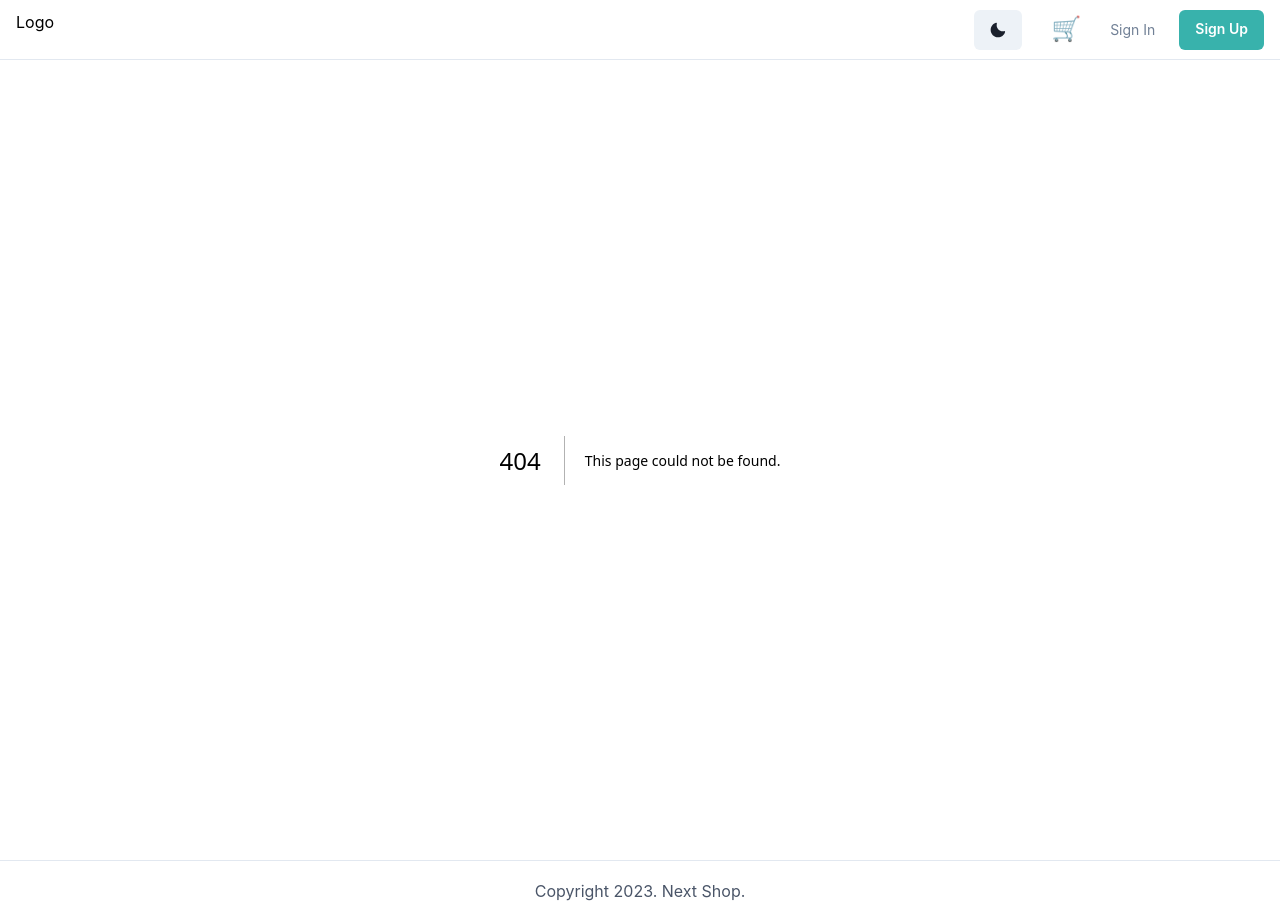
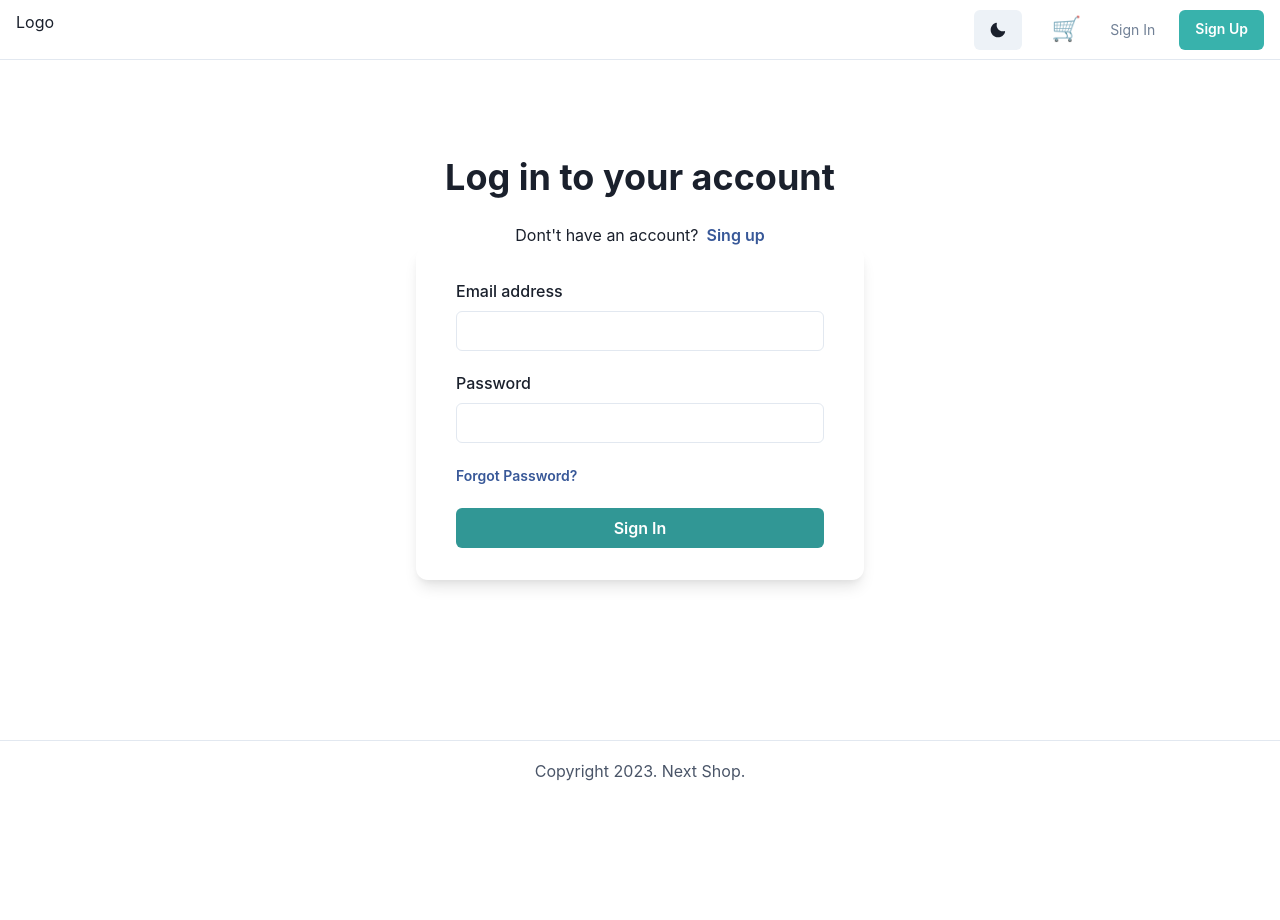
Before and after one commit to Borys-Mch/next-shop, a Next.js app: page /login in a window 1280 px wide. Before the commit this address had no page. After the commit the page ends 800 px from the top, so only its background shows below. Built offline with nearby package versions, Linux system fonts and the light colour scheme.

Commit message:
Created login page without functionality

```diff
--- /dev/null
+++ b/pages/login.js
@@ -0,0 +1,65 @@
+import {
+  Box,
+  Button,
+  Container,
+  FormControl,
+  FormLabel,
+  Heading,
+  HStack,
+  Input,
+  Stack,
+  Text,
+  useBreakpointValue,
+  useColorModeValue,
+} from "@chakra-ui/react";
+import React from "react";
+
+const LoginPage = () => {
+  return (
+    <Container
+      maxW="lg"
+      py={{ base: "12", md: "24" }}
+      px={{ base: "0", sm: "8" }}>
+      <Stack spacing="8">
+        <Stack spacing="6" textAlign="center">
+          <Heading>Log in to your account</Heading>
+          <HStack spacing="2" justify="center">
+            <Text>Dont&apos;t have an account?</Text>
+            <Button variant="link" colorScheme="facebook">
+              Sing up
+            </Button>
+          </HStack>
+        </Stack>
+      </Stack>
+      <Box
+        py={{ base: "0", sm: "8" }}
+        px={{ base: "4", sm: "10" }}
+        bg={useBreakpointValue({ base: "transparent", sm: "bg-surface" })}
+        boxShadow={{ base: "none", sm: useColorModeValue("lg", "dark-lg") }}
+        borderRadius={{ base: "none", sm: "xl" }}>
+        <Stack spacing="6">
+          <Stack spacing="5">
+            <FormControl>
+              <FormLabel htmlFor="email">Email address</FormLabel>
+              <Input id="email" type="email" />
+            </FormControl>
+            <FormControl>
+              <FormLabel htmlFor="password">Password</FormLabel>
+              <Input id="password" type="password" />
+            </FormControl>
+          </Stack>
+          <HStack justify="space-between">
+            <Button variant="link" colorScheme="facebook" size="sm">
+              Forgot Password?
+            </Button>
+          </HStack>
+          <Stack>
+            <Button colorScheme="teal">Sign In</Button>
+          </Stack>
+        </Stack>
+      </Box>
+    </Container>
+  );
+};
+
+export default LoginPage;
```
